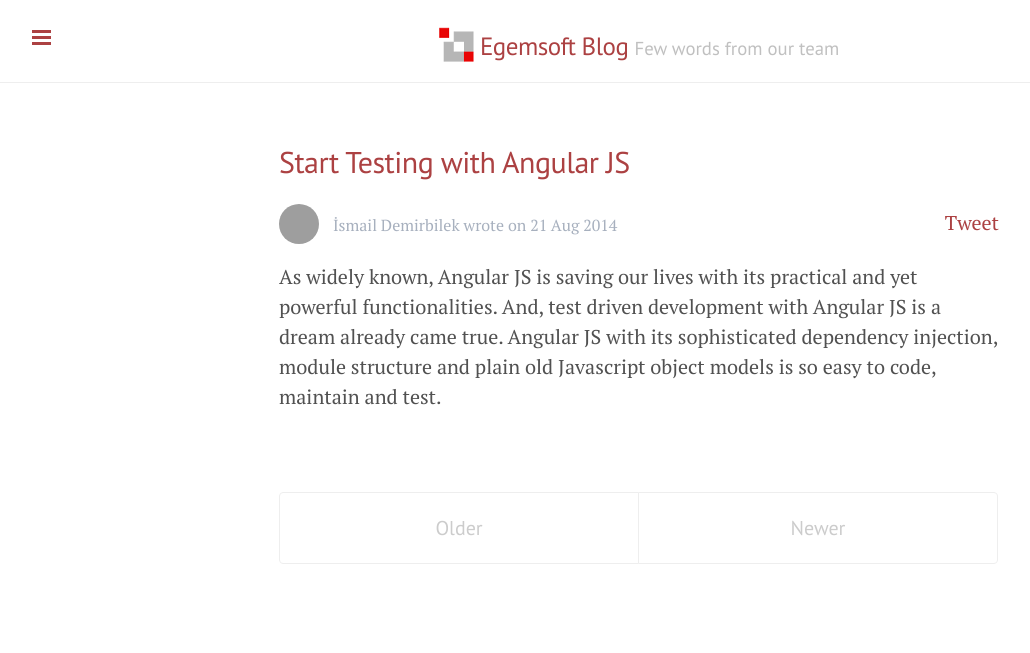
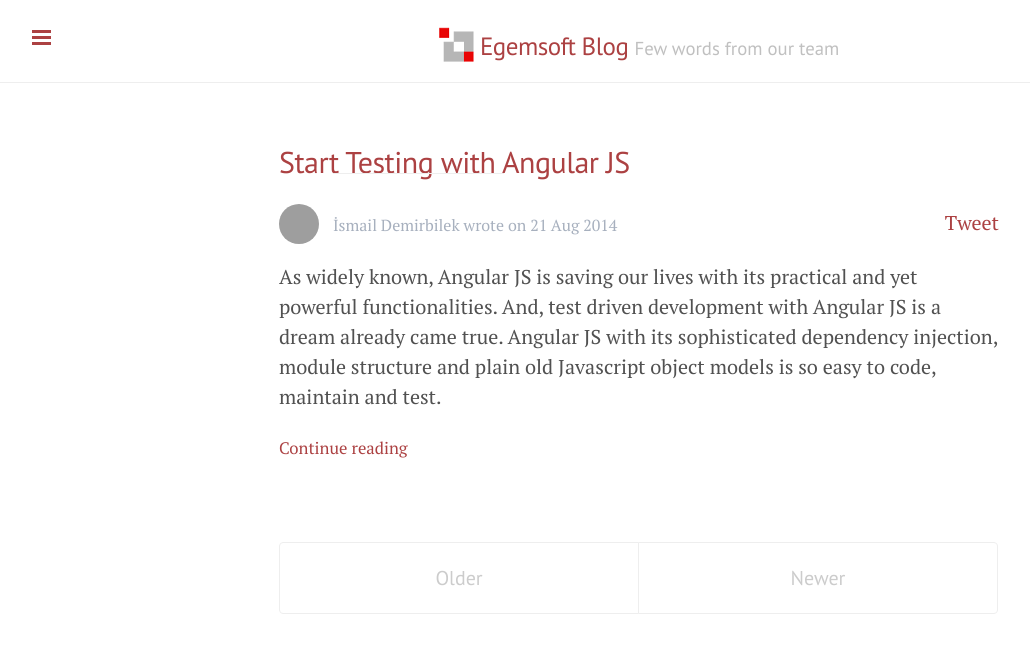
Before and after one commit to egemsoft/blog, a Jekyll site: the page built from index.html, in a window 1280 px wide. Shown: the top 653 px of the page, without its empty margins (1-1031 px from the left). Built offline with Jekyll 4.4.1, drawn with Linux system fonts in a browser that asks for light colours; Markdown is read by kramdown in place of the engine named in the settings; the list of posts is cut into pages by our own code; comment, search, counter and statistics services are not loaded; grey boxes are pictures that could not be loaded.

Commit message:
post detail ui updates, overall improvements

```diff
--- a/index.html
+++ b/index.html
@@ -25,6 +25,8 @@
     </div>
 
     {{ post.excerpt }}
+
+    <a class="more" href="{{ post.url }}" title="{{ post.title }}"><small>Continue reading</small></a>
   </div>
   {% endfor %}
 </div>
--- a/public/css/custom.css
+++ b/public/css/custom.css
@@ -9,18 +9,34 @@
   border-radius: 0;
 }
 
+.content .author {
+  padding-top: 2rem;
+  padding-bottom: 2rem;
+  border-top: 1px solid #eee;
+}
 .content .author .name {
   padding-top: 15px;
 }
-
 .content .author .avatar {
   float: left;
   border-radius: 50%;
   margin-right: 20px;
+  margin-top: 35px;
 }
 
 .clearfix {
   clear: both;
+}
+
+.posts .post {
+  padding-bottom: 1rem;
+  margin-bottom: 3rem;
+  border-bottom: 1px solid #eee;
+}
+.posts .post:last-child {
+  margin-bottom: 4rem;
+  border-bottom: none;
+  padding-bottom: 0;
 }
 
 .post .info {
```
Also changed, not shown: _layouts/post.html (+6 -3 lines).
